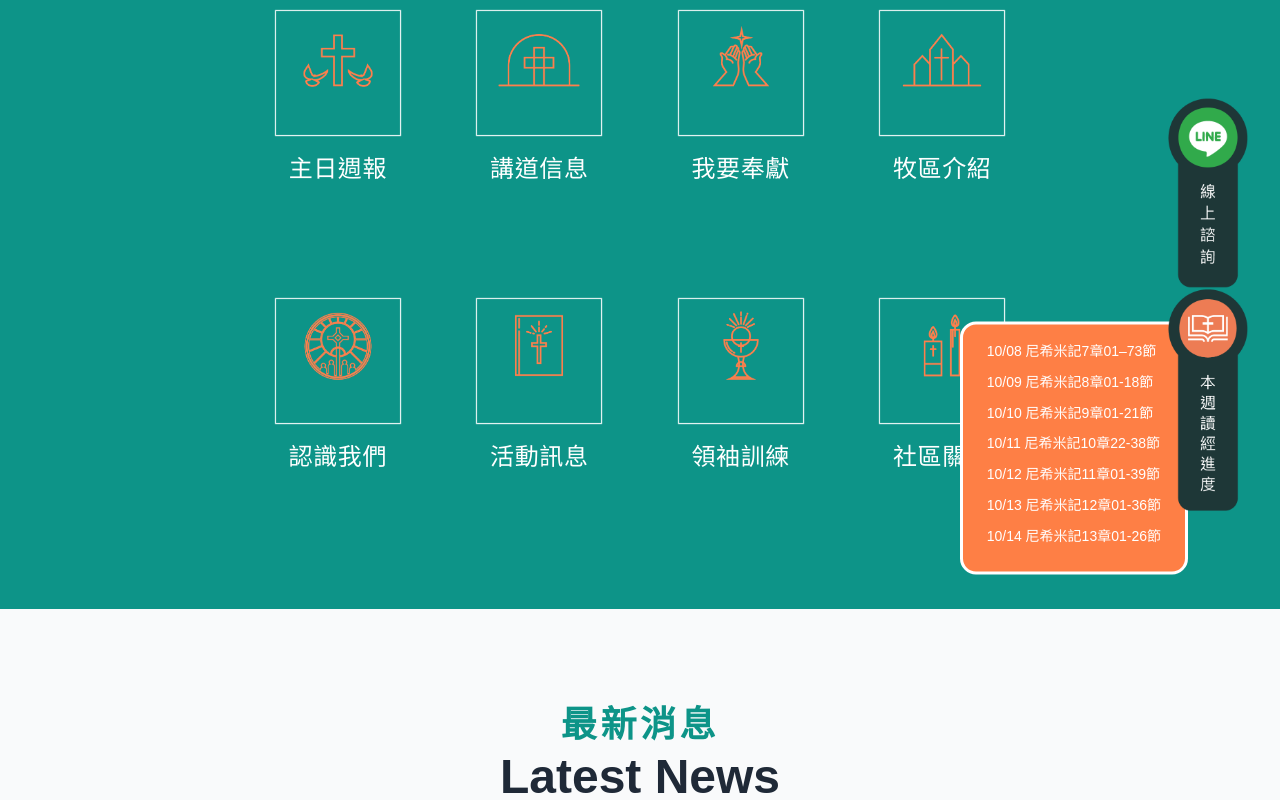
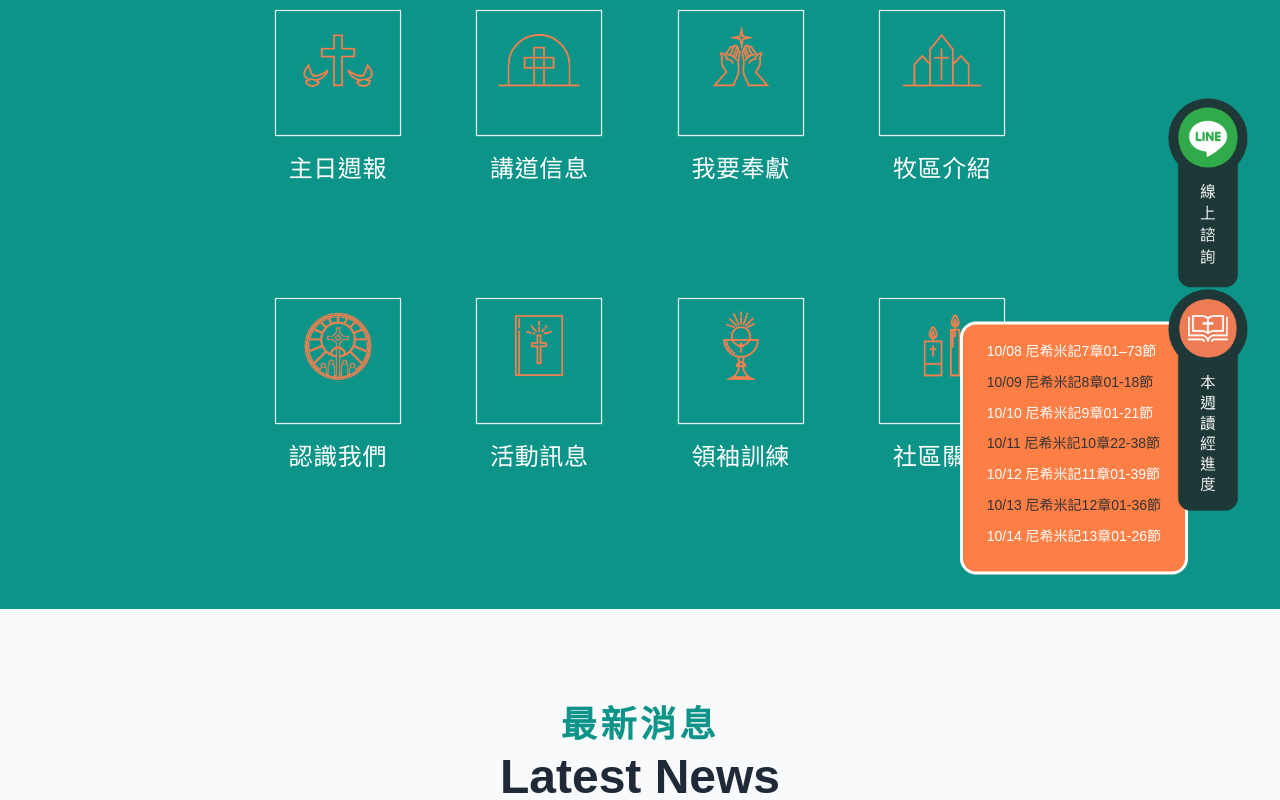
Before and after one commit to flowasitgoes/bolcckh-website, a Next.js app: page / in a window 1280 px wide. Both pictures are taken after a click on the element 1208 px from the left and 1343 px from the top of the page. Shown: the part 943-1743 px from the top of the page. Built offline with nearby package versions, Linux system fonts and the light colour scheme.

Commit message:
colors ok

```diff
--- a/components/ui/home/services-section.tsx
+++ b/components/ui/home/services-section.tsx
@@ -34,14 +34,14 @@ export function ServicesSection() {
 
           <div className={`${styles.socialContentItemWrapBook} ${isBookOpen ? styles.bookOpen : ''}`}>
             <div className={styles.socialContentItemWrapInnerBox}>
-              <div className="text-white text-sm leading-relaxed">
-                <div className="mb-2">10/08 尼希米記7章01–73節</div>
-                <div className="mb-2">10/09 尼希米記8章01-18節</div>
-                <div className="mb-2">10/10 尼希米記9章01-21節</div>
-                <div className="mb-2">10/11 尼希米記10章22-38節</div>
-                <div className="mb-2">10/12 尼希米記11章01-39節</div>
-                <div className="mb-2">10/13 尼希米記12章01-36節</div>
-                <div className="mb-2">10/14 尼希米記13章01-26節</div>
+              <div className="text-sm leading-relaxed">
+                <div className="mb-2 text-white">10/08 尼希米記7章01–73節</div>
+                <div className="mb-2 text-[#333]">10/09 尼希米記8章01-18節</div>
+                <div className="mb-2 text-white">10/10 尼希米記9章01-21節</div>
+                <div className="mb-2 text-[#333]">10/11 尼希米記10章22-38節</div>
+                <div className="mb-2 text-white">10/12 尼希米記11章01-39節</div>
+                <div className="mb-2 text-[#333]">10/13 尼希米記12章01-36節</div>
+                <div className="mb-2 text-white">10/14 尼希米記13章01-26節</div>
               </div>
             </div>
             <div
@@ -89,14 +89,14 @@ export function ServicesSection() {
               <img src="/home/service-content/mobile/0708-10.png" alt="本週讀經進度" className={styles.serviceSocialImg} />
             </div>
             <div className={`${styles.mobileBookContent} ${isBookOpen ? styles.mobileBookOpen : ''}`}>
-              <div className="text-white text-sm leading-relaxed p-4">
-                <div className="mb-2">10/08 尼希米記7章01–73節</div>
-                <div className="mb-2">10/09 尼希米記8章01-18節</div>
-                <div className="mb-2">10/10 尼希米記9章01-21節</div>
-                <div className="mb-2">10/11 尼希米記10章22-38節</div>
-                <div className="mb-2">10/12 尼希米記11章01-39節</div>
-                <div className="mb-2">10/13 尼希米記12章01-36節</div>
-                <div className="mb-2">10/14 尼希米記13章01-26節</div>
+              <div className="text-sm leading-relaxed p-4">
+                <div className="mb-2 text-white">10/08 尼希米記7章01–73節</div>
+                <div className="mb-2 text-[#333]">10/09 尼希米記8章01-18節</div>
+                <div className="mb-2 text-white">10/10 尼希米記9章01-21節</div>
+                <div className="mb-2 text-[#333]">10/11 尼希米記10章22-38節</div>
+                <div className="mb-2 text-white">10/12 尼希米記11章01-39節</div>
+                <div className="mb-2 text-[#333]">10/13 尼希米記12章01-36節</div>
+                <div className="mb-2 text-white">10/14 尼希米記13章01-26節</div>
               </div>
             </div>
           </div>
```
